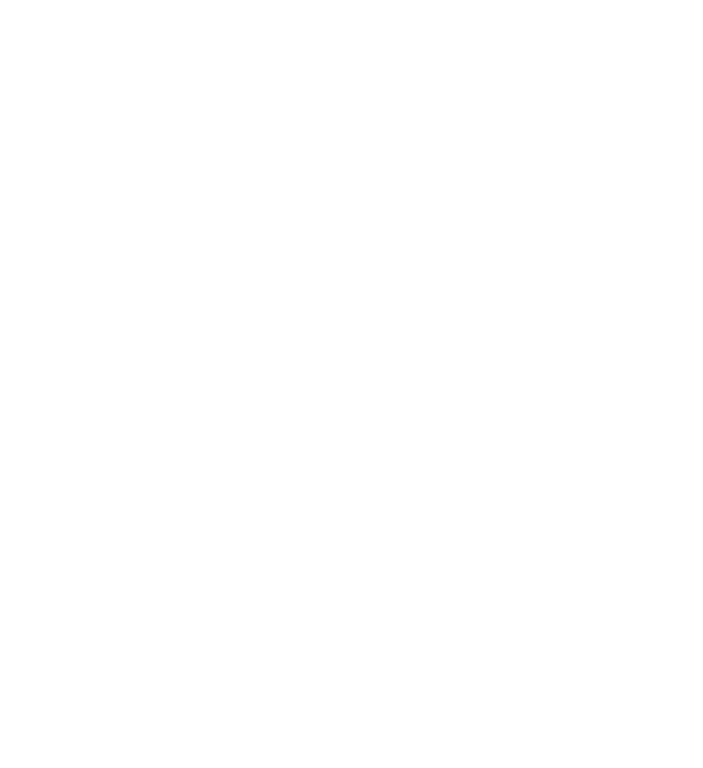
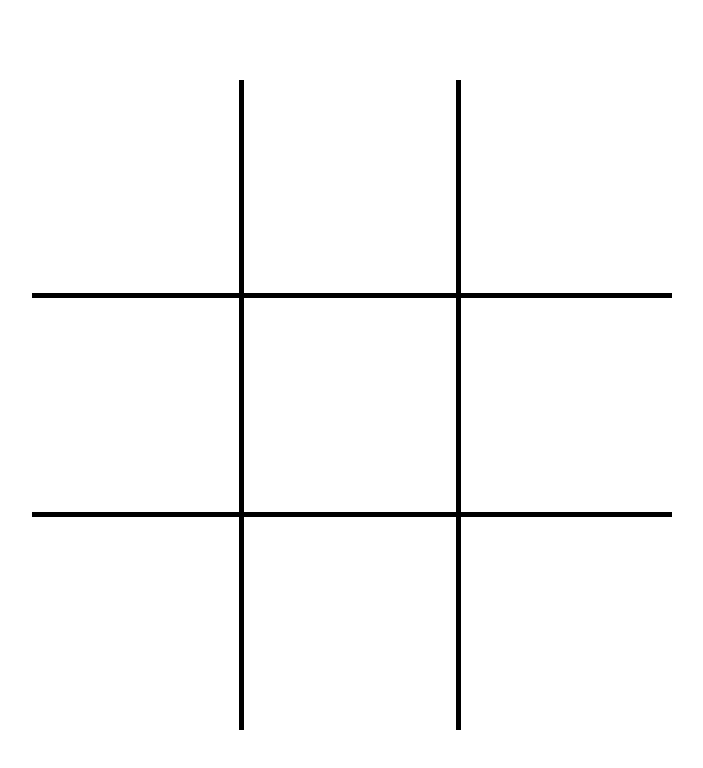
Before and after one commit to madhav037/Tic-Tac-Toe, a plain HTML site: page index.html in a window 1280 px wide. Shown: the whole page, without its empty margins (352-1055 px from the left). Drawn offline with Linux system fonts and the light colour scheme.

Commit message:
made the basic layout

```diff
--- a/index.html
+++ b/index.html
@@ -3,8 +3,26 @@
 <head>
     <meta charset="UTF-8">
     <title>Tic Tac Toe</title>
+    <link rel="stylesheet" href="style.css">
 </head>
 <body>
-
+    <div class="box">
+        <div class="line-1">
+            <div class="sq-1" value="1" onclick="colorChange()"></div>
+            <div class="sq-2" value="2" onclick="colorChange()"></div>
+            <div class="sq-3" value="3" onclick="colorChange()"></div>
+        </div>
+        <div class="line-2">
+            <div class="sq-1" value="4" onclick="colorChange()"></div>
+            <div class="sq-2" value="5" onclick="colorChange()"></div>
+            <div class="sq-3" value="6" onclick="colorChange()"></div>
+        </div>
+        <div class="line-3">
+            <div class="sq-1" value="7" onclick="colorChange()"></div>
+            <div class="sq-2" value="8" onclick="colorChange()"></div>
+            <div class="sq-3" value="9" onclick="colorChange()"></div>
+        </div>
+    </div>
+    <script src="index.js"></script>
 </body>
 </html>
--- a/index.js
+++ b/index.js
@@ -0,0 +1,5 @@
+const sq1 = document.querySelector('sq-1')
+
+colorChange = () =>{
+    console.log('clicked')
+}
--- a/style.css
+++ b/style.css
@@ -0,0 +1,91 @@
+.box{
+    position: absolute;
+    top: 10%;
+    left: 10%;
+    height: 80vh;
+    width: 80vb;
+    box-sizing: border-box;
+}
+
+.line-1, .line-2, .line-3{
+    width: 100%;
+    height: calc(80vh/3);
+}
+.line-1, .line-2{
+    border-bottom: 5px solid black;
+}
+
+.sq-1{
+    width: 32.4%;
+    height: inherit;
+    float: left;
+}
+.sq-2{
+    border-right: 5px solid black;
+    border-left: 5px solid black;
+    width: 33%;
+    height: inherit;
+    float: left;
+}
+.sq-3{
+    width: 33%;
+    height: inherit;
+    float: right;
+}
+
+
+
+/*  Todo: make the box center in all the different widths*/
+/* Extra small devices (phones, 600px and down) */
+@media only screen and (max-width: 600px) and (min-width: 400px) {
+    .box{
+        height: 80vh;
+        width: 80vb;
+    }
+  }
+
+  /* Small devices (portrait tablets and large phones, 600px and up) */
+  @media only screen and (min-width: 600px) and (max-width: 768px){
+    body{
+        margin: 0px;
+        padding: 0px;
+    }
+    .box{
+        top: 10%;
+        left: 10%;
+        right: 10%;
+        height: 80vh;
+        width: 80vb;
+      }
+  }
+
+  /* Medium devices (landscape tablets, 768px and up) */
+  @media only screen and (min-width: 768px) and (max-width: 992px) {
+    .box{
+        top: 10%;
+        left: 18%;
+        height: 70vh;
+        width: 70vb;
+      }
+  }
+
+  /* Large devices (laptops/desktops, 992px and up) */
+  @media only screen and (min-width: 992px) and (max-width: 1200px) {
+    .box{
+        top: 10%;
+        left: 10%;
+        right: 10%;
+        height: 80vh;
+        width: 80vb;
+      }
+  }
+
+  /* Extra large devices (large laptops and desktops, 1200px and up) */
+  @media only screen and (min-width: 1200px) {
+    .box{
+        top: 10%;
+        left: 30%;
+        height: 80vh;
+        width: 80vb;
+      }
+  }
```
